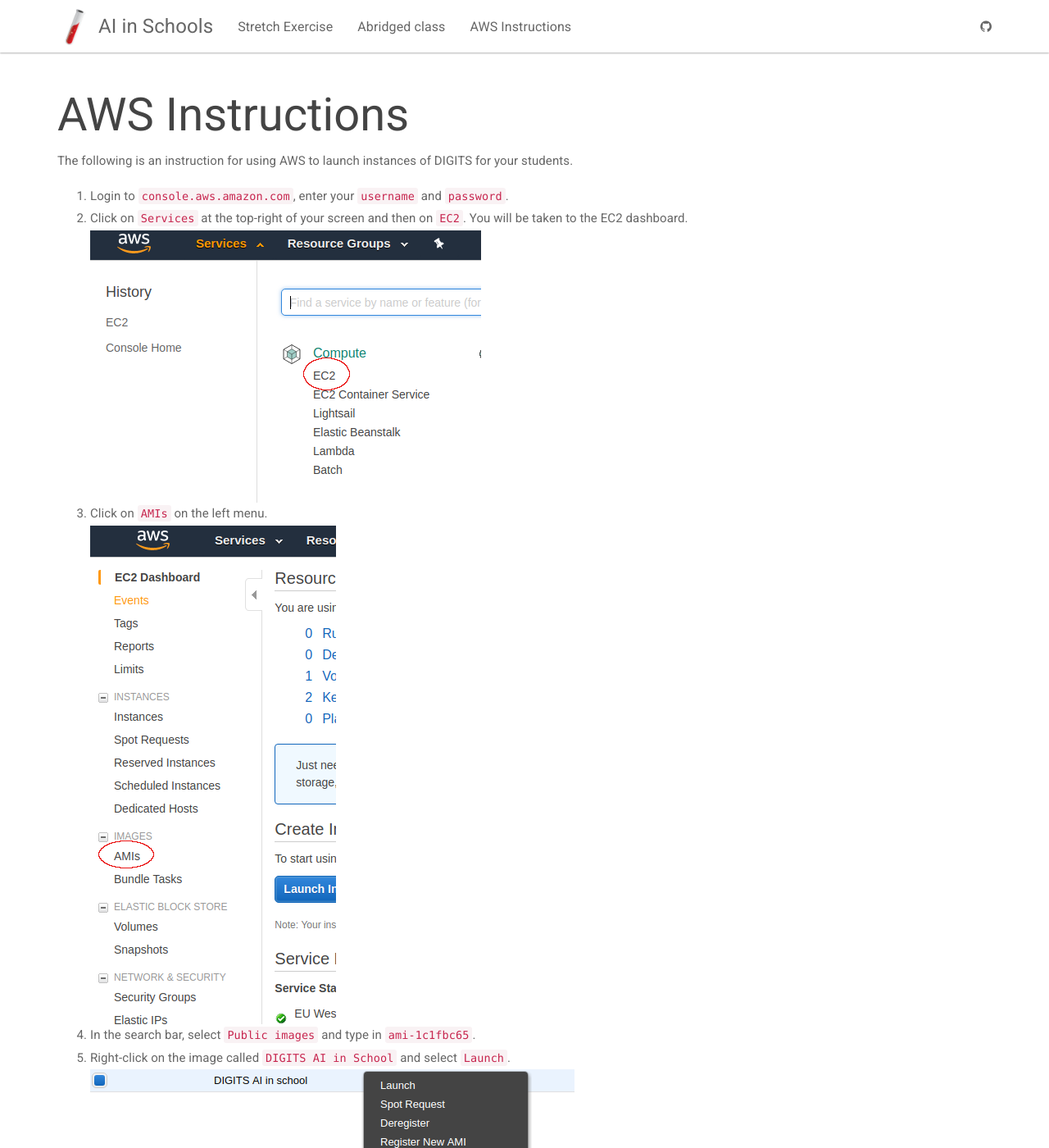
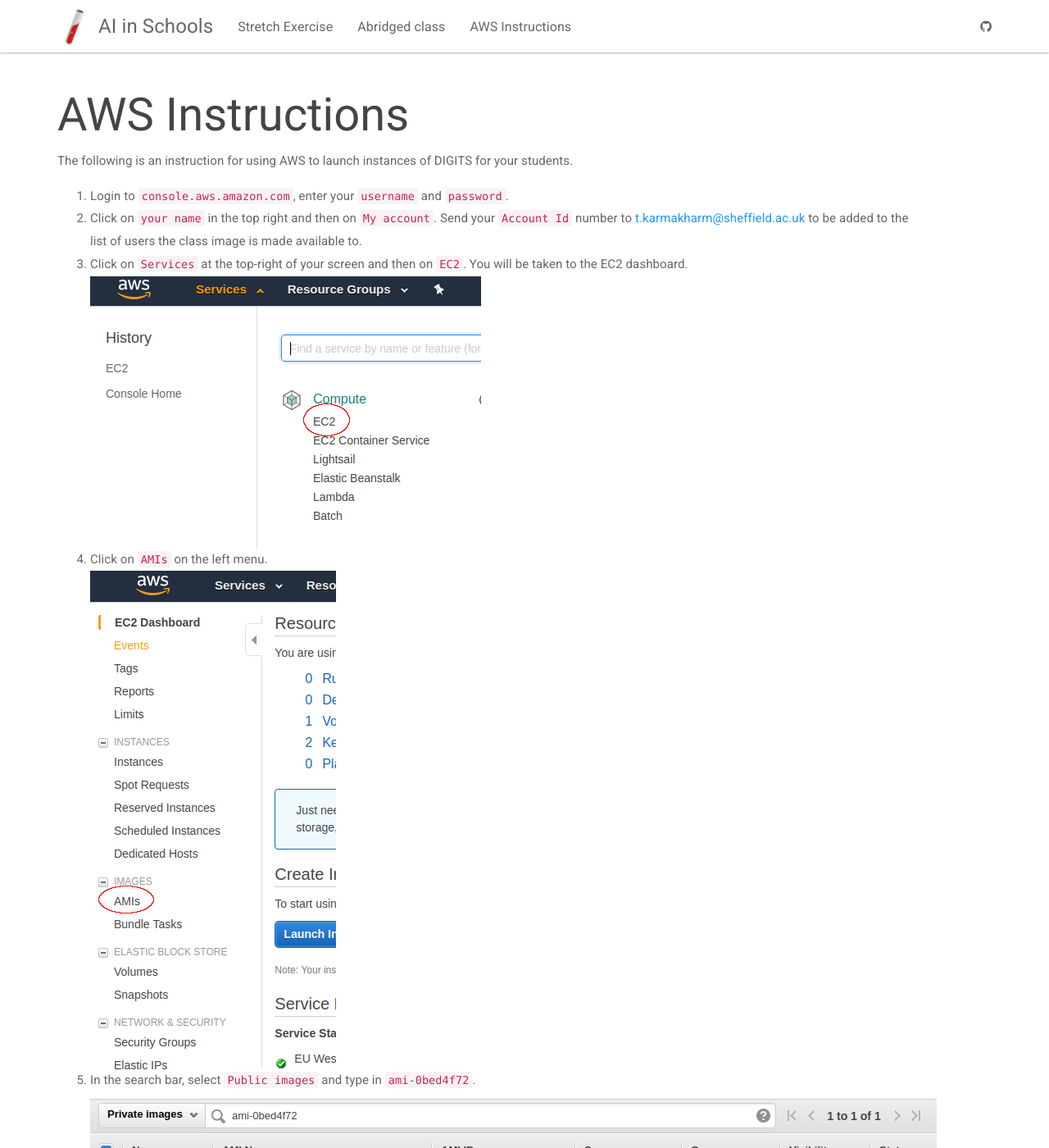
Before and after one commit to aiinschool/aiinschool.github.io, a Jekyll site: the page built from awsinstructions.md, in a window 1280 px wide and 1400 px high. Shown: the whole window at 82% size. Built offline with Jekyll 4.4.1, drawn with Linux system fonts in a browser that asks for light colours; nearby versions of some CDN libraries; our own code applies the rules of GitHub Pages for plain Markdown files; some of the changed text lies outside the part shown.

Commit message:
Updated aws instructions

```diff
--- a/awsinstructions.md
+++ b/awsinstructions.md
@@ -8,11 +8,12 @@ permalink: /awsinstructions
 The following is an instruction for using AWS to launch instances of DIGITS for your students.
 
 1. Login to `console.aws.amazon.com`, enter your `username` and `password`.
+2. Click on `your name` in the top right and then on `My account`. Send your `Account Id` number to [t.karmakharm@sheffield.ac.uk](mailto:t.karmakharm@sheffield.ac.uk) to be added to the list of users the class image is made available to.
 2. Click on `Services` at the top-right of your screen and then on `EC2`. You will be taken to the EC2 dashboard.
     <br/>![EC 2](/img/aws/2-ec2.png)
 3. Click on `AMIs` on the left menu. <br/>![AMIs](/img/aws/3-amis.png)
-4. In the search bar, select `Public images` and type in `ami-1c1fbc65`.
-5. Right-click on the image called `DIGITS AI in School` and select `Launch`. <br/>![Launch images](/img/aws/5-launchimg.png)
+4. In the search bar, select `Public images` and type in `ami-0bed4f72`. <br/>![Search for AMI](/img/aws/4-amisearch.png)
+5. `Right-click` on the image called `DIGITS AI in School` and select `Launch`. <br/>![Launch images](/img/aws/5-launchimg.png)
 6. Select the `GPU Compute p2.xlarge` <br/>![Select p2.xlarge](/img/aws/6-p2xlarge.png)
 7. Select `Next: Configure Instance Details`. You'll be taken to the `Configure Instance` page. <br/>![Config instance detail](/img/aws/7-configinstancedetail.png)
 8. In the `Number of instances` box, enter the number equal to the `number of students` in the class. <br/>![EC 2](/img/aws/8-numinstances.png)
```
Also changed, not shown: img/aws/1-myaccount.png (added), img/aws/4-amisearch.png (added).
